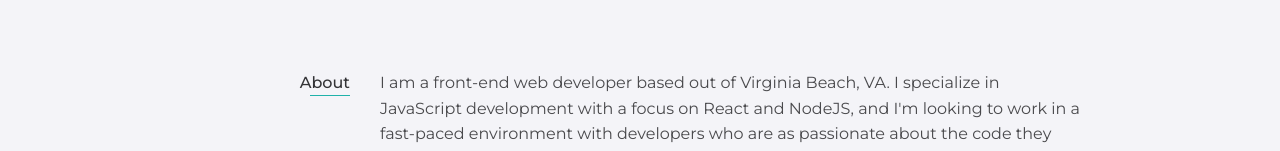
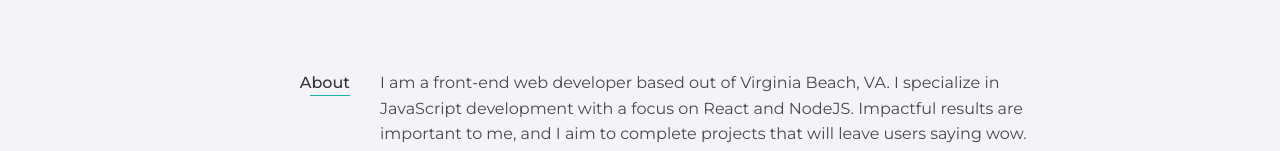
Before and after one commit to TunaSurf/Portfolio, a Next.js app: page /about in a window 1280 px wide. Shown: the part 630-781 px from the top of the page. Built offline with nearby package versions, Linux system fonts and the light colour scheme; some icons are missing.

Commit message:
Update date to change programmatically, and change about section to reflect intentions

```diff
--- a/components/Footer.js
+++ b/components/Footer.js
@@ -23,7 +23,7 @@ const Footer = () => (
           </a>
         </li>
       </ul>
-      <p>2018 | Chase Burgess</p>
+      <p>{(new Date()).getFullYear()} | Chase Burgess</p>
     </div>
     <style jsx>{`
       footer {
--- a/pages/about.js
+++ b/pages/about.js
@@ -57,10 +57,8 @@ class About extends Component {
               <header><h2>About</h2></header>
               <main>
                 <p>I am a front-end web developer based out of Virginia Beach, VA. I specialize
-                  in JavaScript development with a focus on React and NodeJS, and I'm looking to work
-                  in a fast-paced environment with developers who are as passionate about the
-                  code they produce as I am. Impactful results are important to me, and I aim to
-                  complete projects that will leave users saying wow.
+                  in JavaScript development with a focus on React and NodeJS. Impactful results are
+                  important to me, and I aim to complete projects that will leave users saying wow.
                 </p>
                 <p>When I'm not working on one of my projects I'm most likely:</p>
                 <ul className="activities">
```
